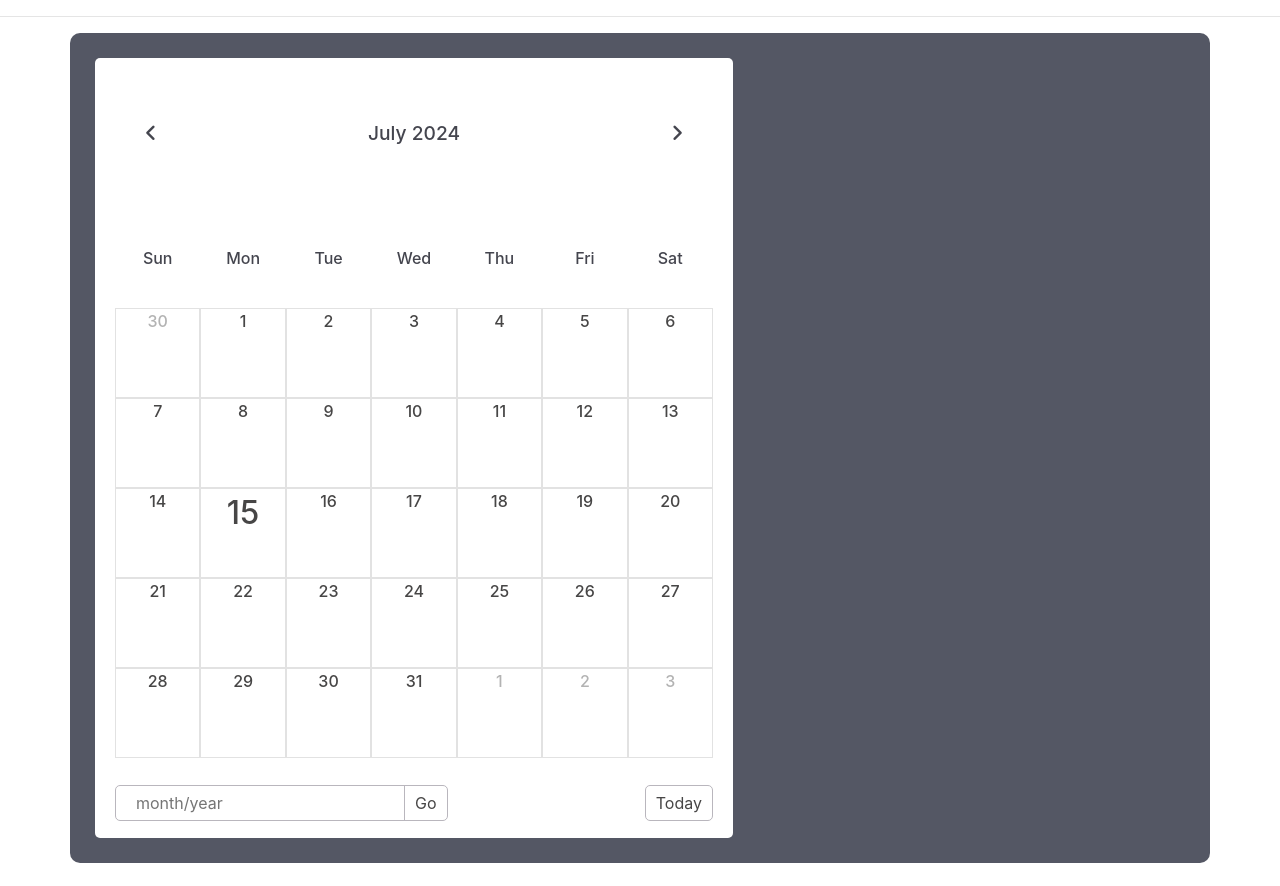
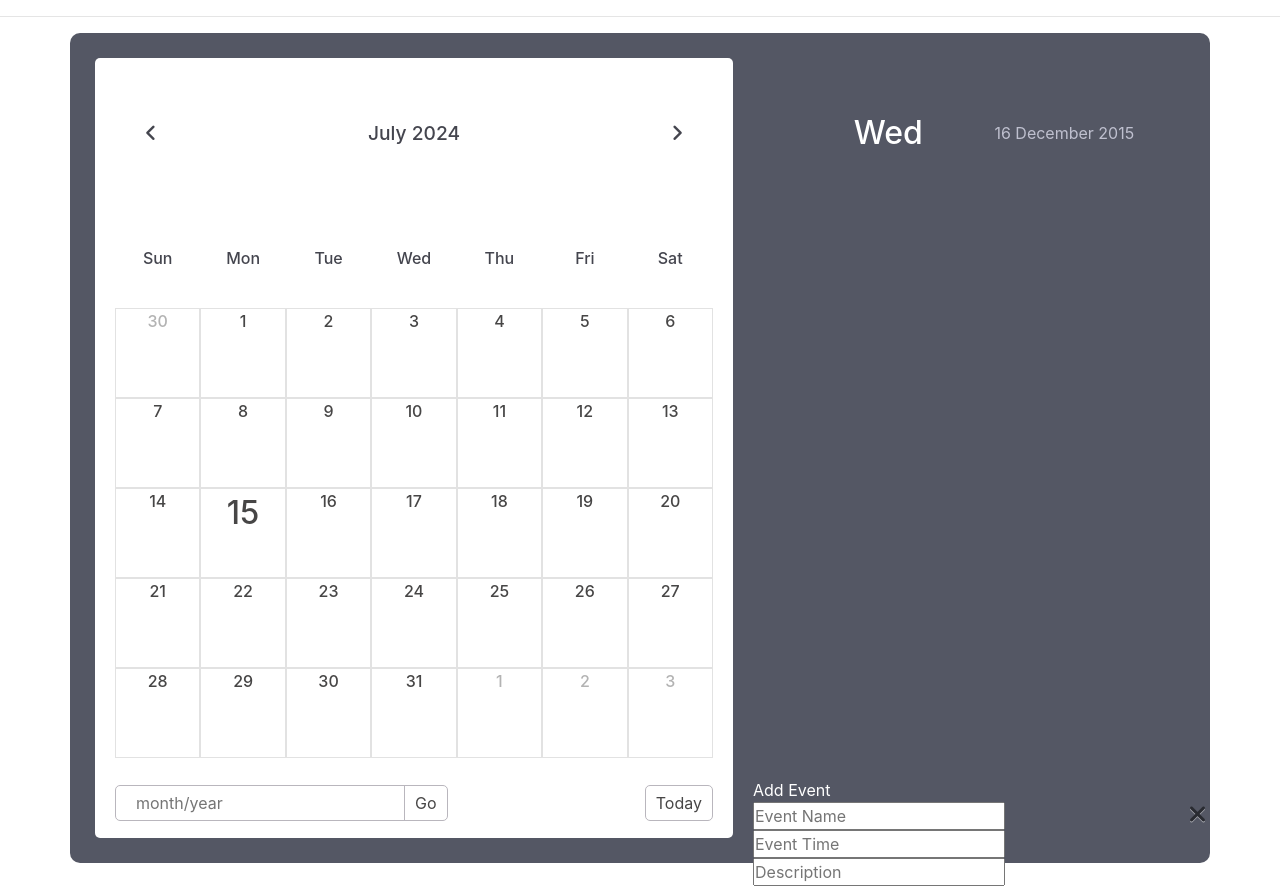
Before and after one commit to LevoratoJoao/Calendar, a Django app: page / in a window 1280 px wide. Shown: the part 72-958 px from the top of the page. Before the commit the page ends 935 px from the top, so only its background shows below. Run offline with Django 4.2, Linux system fonts and the light colour scheme; a user stored in the database is signed in; some libraries are stand-ins or nearby versions.

Commit message:
Update: Login and Register style refactor and starting Add Events

```diff
--- a/mycalendar/static/mycalendar/styles.css
+++ b/mycalendar/static/mycalendar/styles.css
@@ -131,7 +131,7 @@
 
 .calendar .days .day:not(.prev-date, .next-date):hover {
     color: #070707;
-    background-color: var(--primary-clr);
+    background-color: #dddddd;
     border: 1px solid #686868;
 }
 
@@ -241,6 +241,179 @@
     border-radius: 0;
 }
 
-textarea {
-    min-height: 400px;
+.container .right {
+    position: relative;
+    width: 40%;
+    min-height: 100%;
+    padding: 20px 0;
 }
+
+.right .today-date {
+    width: 100%;
+    height: 50px;
+    display: flex;
+    flex-wrap: wrap;
+    gap: 10px;
+    align-items: center;
+    justify-content: space-around;
+    padding: 0 40px;
+    padding-left: 70px;
+    margin-top: 50px;
+    margin-bottom: 20px;
+    text-transform: capitalize;
+}
+
+.today-date .event-day {
+    font-size: 2rem;
+    font-weight: 500;
+}
+
+.right .today-date .event-date {
+    font-size: 1rem;
+    font-weight: 400;
+    color: #bfc0cf;
+}
+
+.events {
+    width: 100%;
+    height: 100%;
+    max-height: 600px;
+    overflow-x: hidden;
+    overflow-y: auto;
+    display: flex;
+    flex-direction: column;
+    padding-left: 4px;
+}
+
+.events .event {
+    position: relative;
+    width: 95%;
+    min-height: 70px;
+    display: flex;
+    justify-content: center;
+    flex-direction: column;
+    column-gap: 5px;
+    padding: 0 20px;
+    padding-left: 50px;
+    color: #fff;
+    background: linear-gradient(90deg, #4c4f5a, transparent);
+    cursor: pointer;
+}
+
+.events .event:nth-child(even) {
+    background: linear-gradient(90deg, #5a5e6b, transparent);
+}
+
+.events .event:hover {
+    background: linear-gradient(90deg, #dad9d9, transparent);
+    ;
+    color: #333333;
+}
+
+.events .event .title {
+    display: flex;
+    align-items: center;
+    pointer-events: none;
+}
+
+.events .event .title .event-title {
+    font-size: 1.5rem;
+    font-weight: 400;
+    margin-left: 20px;
+}
+
+.events .event i {
+    color: #fff;
+    font-size: 0.5rem;
+}
+
+.events .event:hover i {
+    color: #333333;
+}
+
+.events .event .event-time {
+    font-weight: 400;
+    color: #a2a3b4;
+    margin-left: 15px;
+    pointer-events: none;
+}
+
+.events .event:hover .event-time {
+    color: #fff;
+}
+
+.events .event::after {
+    content: "\f054";
+    position: absolute;
+    top: 50%;
+    right: 0;
+    font-size: 1.4rem;
+    line-height: 1;
+    display: none;
+    align-items: center;
+    justify-content: center;
+    opacity: 0.3;
+    color: var(--primary-clr);
+    transform: translateY(-50%);
+    width: 25px;
+    height: 25px;
+    /* background-color: #fff; */
+    border: 2px solid var(--primary-clr);
+    text-align: center;
+    font-family: "Font Awesome 5 Free";
+    font-weight: 900;
+    content: "\f00d";
+}
+
+.events .event:hover::after {
+    display: flex;
+}
+
+.login-body {
+    margin-top: 30px;
+    textarea {
+        min-height: 400px;
+    }
+
+    h2 {
+        text-align: center;
+    }
+
+    form {
+        width: 300px;
+        margin: 0 auto;
+    }
+
+    .form-group {
+        margin-bottom: 10px;
+    }
+
+    input {
+        width: 100%;
+        padding: 10px;
+        border: 1px solid #ccc;
+        border-radius: 5px;
+    }
+
+    input[type="submit"] {
+        background-color: #007bff;
+        color: white;
+        cursor: pointer;
+    }
+
+    input[type="submit"]:hover {
+        background-color: #0056b3;
+    }
+
+    a {
+        color: #007bff;
+    }
+
+    a:hover {
+        color: #0056b3;
+    }
+
+    p {
+        text-align: center;
+    }
+}
--- a/mycalendar/templates/mycalendar/calendar.html
+++ b/mycalendar/templates/mycalendar/calendar.html
@@ -40,6 +40,32 @@
                 </div>
             </div>
         </div>
+        <div class="right">
+            <div class="today-date">
+                <div class="event-day">Wed</div>
+                <div class="event-date">16 December 2015</div>
+            </div>
+            <div class="events">
+
+            </div>
+            <div class="add-event-wrapper">
+                <div class="add-event-header">
+                    <div class="title">Add Event</div>
+                    <i class="fas fa-times close"></i>
+                </div>
+                <div class="add-event-body">
+                    <div class="add-event-input">
+                        <input type="text" class="event-name" placeholder="Event Name" />
+                    </div>
+                    <div class="add-event-input">
+                        <input type="text" class="event-time" placeholder="Event Time" />
+                    </div>
+                    <div class="add-event-input">
+                        <input type="text" class="event-description" placeholder="Description" />
+                    </div>
+                </div>
+            </div>
+        </div>
     </div>
     <script src="{% static 'mycalendar/script.js' %}"></script>
 {% endblock %}
--- a/mycalendar/templates/mycalendar/layout.html
+++ b/mycalendar/templates/mycalendar/layout.html
@@ -16,6 +16,8 @@
     <body>
         {% block navbar %}
         {% endblock %}
+        {% block login %}
+        {% endblock %}
         <div class="calendar-body">
             {% block body %}
             {% endblock %}
```
Also changed, not shown: mycalendar/templates/mycalendar/login.html (+4 -3 lines), mycalendar/templates/mycalendar/register.html (+4 -3 lines).
